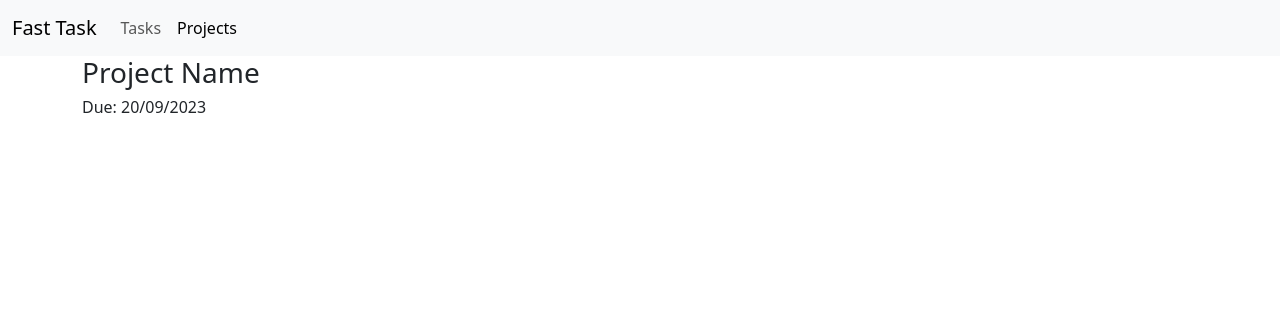
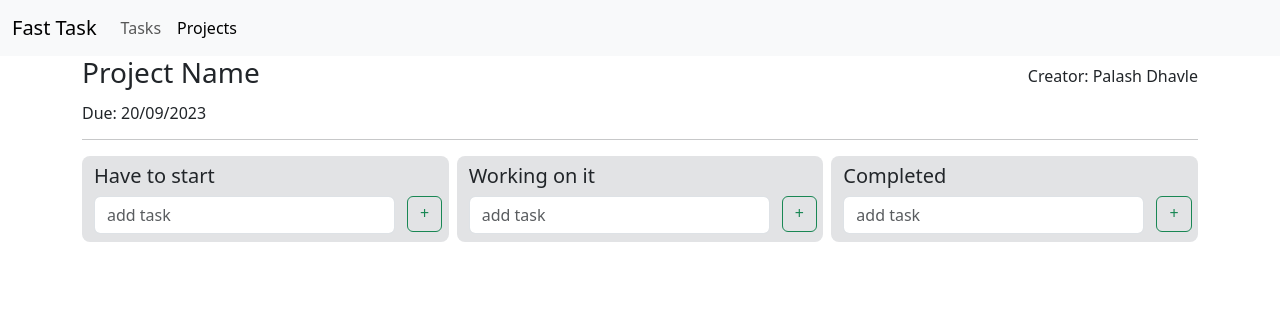
Before and after one commit to cybertron15/FastTask, a Flask app: template templates/viewProject.html in a window 1280 px wide. Shown: the top 316 px of the page. Run offline with Flask 3, Linux system fonts and the light colour scheme; the template is opened without the code that fills it, so the values that code supplies are empty.

Commit message:
added functionality to add tasks inside project

```diff
--- a/app.py
+++ b/app.py
@@ -78,7 +78,6 @@ def add_task():
 @app.route("/add-project", methods=["GET", "POST"])
 def add_project():
     if request.method == "POST":
-        print("heeeeeeeeeeeeeeeeeeeeeeeeeeeeeeeee")
         req_due_date = f"{request.form['dueDate']} {datetime.datetime.now().isoformat().split('T')[1][:-7]}"
         due_date = datetime.datetime.strptime(req_due_date, "%Y-%m-%d %H:%M:%S")
         print(request.form)
@@ -93,6 +92,10 @@ def add_project():
     return redirect("/projects")
 
 
+@app.route("/viewProject")
+def view_project():
+    return render_template('viewProject.html')
+
 if __name__ == "__main__":
     with app.app_context():
         db.create_all()
--- a/static/style.css
+++ b/static/style.css
@@ -12,3 +12,18 @@
     transform: scale(0.99);
     box-shadow: 0px 4px 4px 0px rgba(0, 0, 0, 0.2);
 }
+
+.small-img{
+    width: 20px;
+    height: 20px;
+}
+
+.small-img:hover{
+    transform: scale(1.1);
+    cursor: pointer;
+}
+
+.small-img:active{
+    transform: scale(0.99);
+    filter: drop-shadow(0px 5px 10px rgba(35, 38, 42, 0.4));
+}
--- a/templates/viewProject.html
+++ b/templates/viewProject.html
@@ -2,7 +2,92 @@
 {% block project_active %}active{% endblock project_active %}
 {% block body %}
 <div class="container">
-    <h3>Project Name</h3>
+    <div class="d-flex justify-content-between">
+        <h3>Project Name</h3>
+        <p class="mt-2">Creator: Palash Dhavle</p>
+    </div>
     <h6>Due: 20/09/2023</h6>
+    <hr>
 </div>
+<div class="container mt-3">
+    <div class="d-flex gap-2" id="main">
+        <div class="container bg-secondary-subtle rounded-3" id="hts-c">
+            <h6 class="fs-5 mt-2">Have to start</h6>
+            <div class="container ps-0">
+                <div class="row mb-2">
+                    <div class="col-11">
+                        <input type="text" id="add-hts-input" class="form-control" placeholder="add task">
+                    </div>
+                    <div class="col-1 p-0">
+                        <input type="button" id="add-hts" value="+" class="btn btn-outline-success pt-1"></input>
+                    </div>
+                </div>
+            </div>
+        </div>
+        <div class="container bg-secondary-subtle rounded-3" id="woi-c">
+            <h6 class="fs-5 mt-2">Working on it</h6>
+            <div class="container ps-0">
+                <div class="row mb-2">
+                    <div class="col-11">
+                        <input type="text" id="add-woi-input" class="form-control" placeholder="add task">
+                    </div>
+                    <div class="col-1 p-0">
+                        <input type="button" id="add-woi" value="+" class="btn btn-outline-success pt-1"></input>
+                    </div>
+                </div>
+            </div>
+        </div>
+        <div class="container bg-secondary-subtle rounded-3" id="c-c">
+            <h6 class="fs-5 mt-2">Completed</h6>
+            <div class="container ps-0">
+                <div class="row mb-2">
+                    <div class="col-11">
+                        <input type="text" id="add-c-input" class="form-control" placeholder="add task">
+                    </div>
+                    <div class="col-1 p-0">
+                        <input type="button" id="add-c" value="+" class="btn btn-outline-success pt-1"></input>
+                    </div>
+                </div>
+            </div>
+        </div>
+    </div>
+</div>
+<script>
+    let map = {
+        'add-woi': 'woi-c',
+        'add-hts': 'hts-c',
+        'add-c': 'c-c'
+    }
+    document.getElementById('main').addEventListener('click', (event) => {
+        if (event.target) {
+            if (event.target.tagName == "INPUT" && event.target.getAttribute('type') == 'button') {
+                let id = map[event.target.id]
+                let target_container = document.getElementById(id)
+                let task_input = document.getElementById(event.target.id + '-input')
+                let task_name = task_input.value
+                task_input.value = ''
+                if (task_name) {
+                    let card = `<div class="card mb-2">
+                        <div class="card-body bg-danger-subtle">
+                            <h5 class="card-title">${task_name}</h5>
+                            <div class="d-flex justify-content-between">
+                                <div class="d-flex gap-1">
+                                    <div><img src="/static/edit.png" class="small-img" alt=""></div>
+                                    <div><img src="/static/trash.png" class="small-img" alt=""></div>
+                                    </div>
+                                    <div class="d-flex gap-1">
+                                        <div><img src="/static/arrow-left.png" class="small-img" alt=""></div>
+                                        <div><img src="/static/arrow-right.png" class="small-img" alt=""></div>
+                                        </div>
+                                        </div>
+                                        </div>
+                                        </div>`
+                    let node = document.createElement('div')
+                    node.innerHTML = card
+                    target_container.appendChild(node)
+                }
+            }
+        }
+    })
+</script>
 {% endblock body %}
```
Also changed, not shown: static/arrow-left.png (added), static/arrow-right.png (added), static/edit.png (added), static/pen.png (added), static/trash.png (added).
